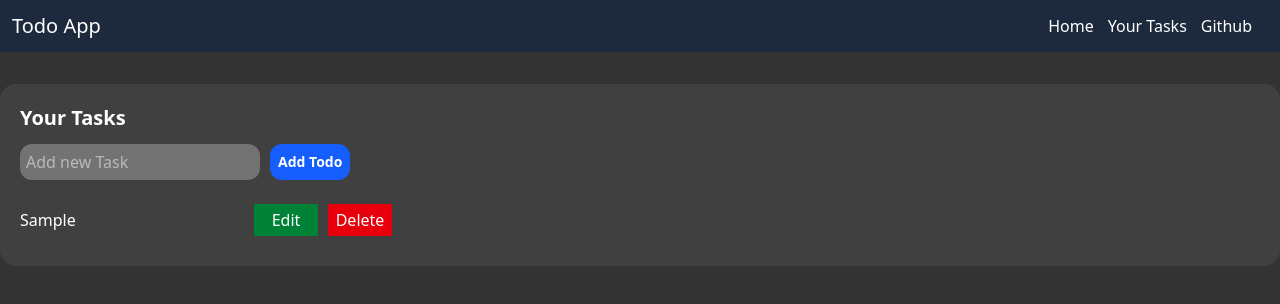
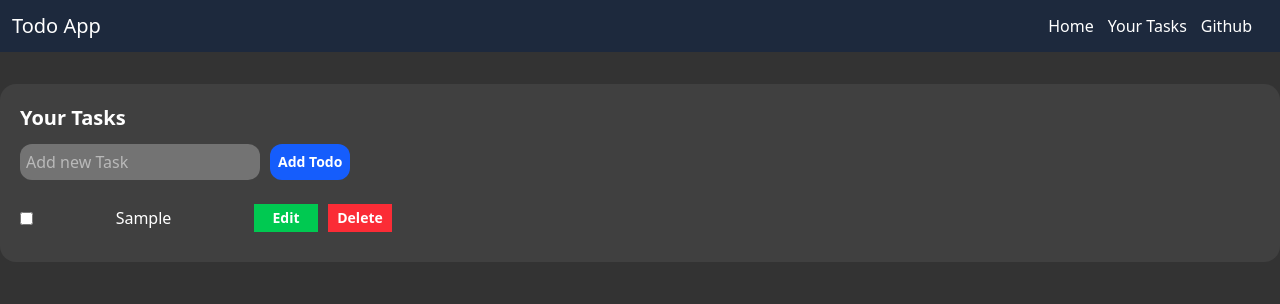
Before and after one commit to amitbishnoii/todo-app, a React (Vite) app: page / in a window 1280 px wide. Both pictures are taken after typing "Sample" into the empty fields and a click on the button "Add Todo". Shown: the top 304 px of the page. Built offline with nearby package versions, Linux system fonts and the light colour scheme.

Commit message:
add checkbox logic and update styling

```diff
--- a/package.json
+++ b/package.json
@@ -13,7 +13,8 @@
     "@tailwindcss/vite": "^4.1.13",
     "react": "^19.1.1",
     "react-dom": "^19.1.1",
-    "tailwindcss": "^4.1.13"
+    "tailwindcss": "^4.1.13",
+    "uuid": "^13.0.0"
   },
   "devDependencies": {
     "@eslint/js": "^9.36.0",
--- a/src/App.jsx
+++ b/src/App.jsx
@@ -1,6 +1,7 @@
 import { useState } from 'react'
 import './App.css'
 import Navbar from './components/Navbar'
+import { v4 as uuidv4 } from 'uuid'
 
 
 function App() {
@@ -8,7 +9,7 @@ function App() {
   const [todos, setTodos] = useState([])
 
   const handleAdd = () => {
-    setTodos([...todos, {todo, isCompleted: "false"}]);
+    setTodos([...todos, {id: uuidv4(), todo, isCompleted: false}]);
     settodo("")
     console.log(todos);
   }
@@ -16,6 +17,15 @@ function App() {
   const handleChange = (e) => {
     settodo(e.target.value)
   }
+
+  const handleCheckbox = (e) => {
+     const id = e.currentTarget.name;
+    setTodos(prevTodos =>
+      prevTodos.map(todo =>
+        todo.id === id ? { ...todo, isCompleted: !todo.isCompleted } : todo
+      )
+    );
+  };
 
   return (
     <>
@@ -28,16 +38,20 @@ function App() {
 
           <input type="text" value={todo} placeholder="Add new Task" className="bg-neutral-500 p-1.5 pl-1.5 rounded-xl w-[240px]" onChange={handleChange} />
 
-          <button onClick={handleAdd} className="bg-blue-600 p-2 hover:bg-blue-800 rounded-xl cursor-pointer text-sm font-bold">Add Todo</button>
+          <button onClick={handleAdd} className="bg-blue-600 p-2 hover:bg-blue-400 rounded-xl cursor-pointer text-sm font-bold">Add Todo</button>
 
         </div>
 
         {todos.map(item => {
-          return <div className="flex todo-card my-2.5 gap-2.5 items-center justify-between w-[30%] mt-6">
-            <div className="text">{item.todo}</div>
-            <div className="buttons flex gap-2.5 items-center">
-              <button className="bg-green-700 p-1 w-16">Edit</button>
-              <button className="bg-red-600 p-1 w-16">Delete</button>
+          return <div key={item.id} className="flex todo-card my-2.5 gap-2.5 items-center justify-between w-[30%] mt-6">
+
+            <input name={item.id} onChange={handleCheckbox} type="checkbox" checked={item.isCompleted} id=''/>
+
+            <div className={item.isCompleted?"line-through":""}>{item.todo}</div>
+
+            <div className="buttons flex gap-2.5 items-center text-sm font-bold">
+              <button className="bg-green-500 p-1 w-16 cursor-pointer transition-all hover:rounded-2xl">Edit</button>
+              <button className="bg-red-500 p-1 w-16 cursor-pointer transition-all hover:rounded-2xl">Delete</button>
             </div>
           </div>
         })}
```
Also changed, not shown: 1 other file (tests, documents, lock files or other folders).
